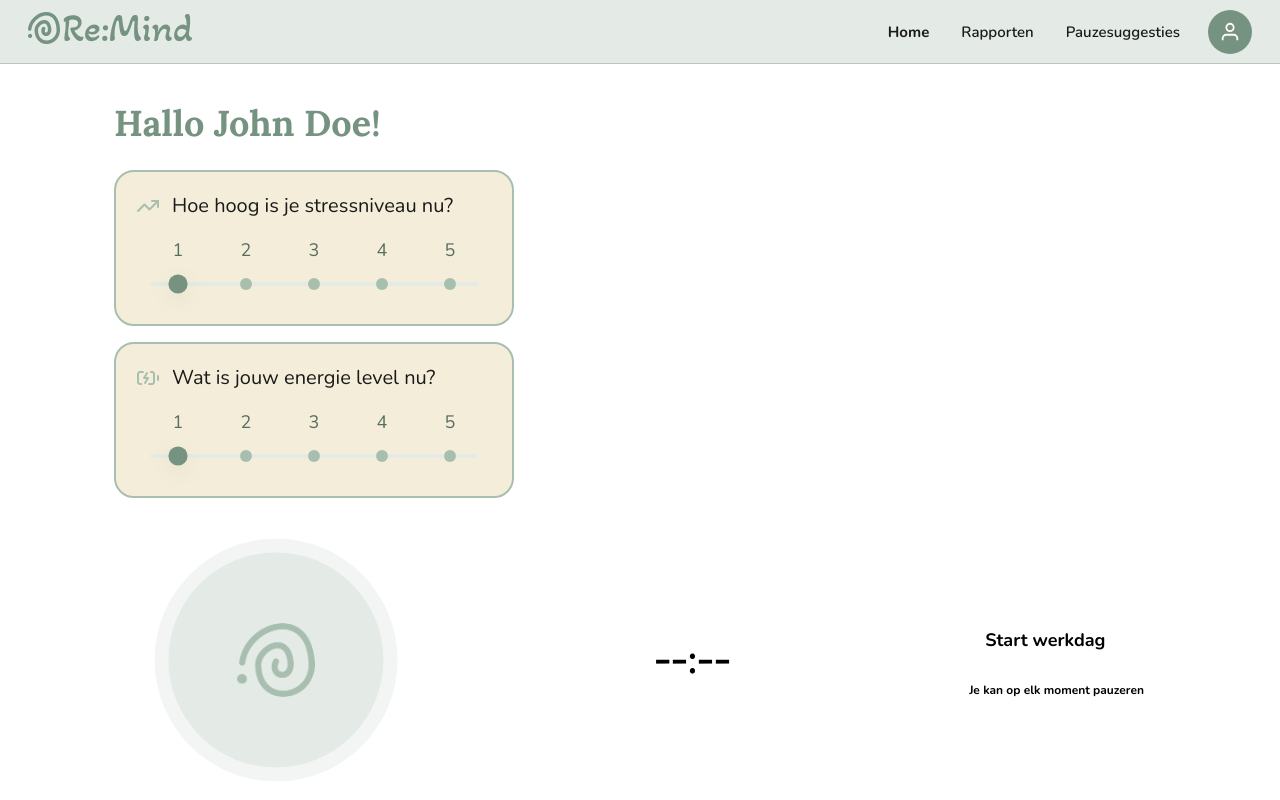
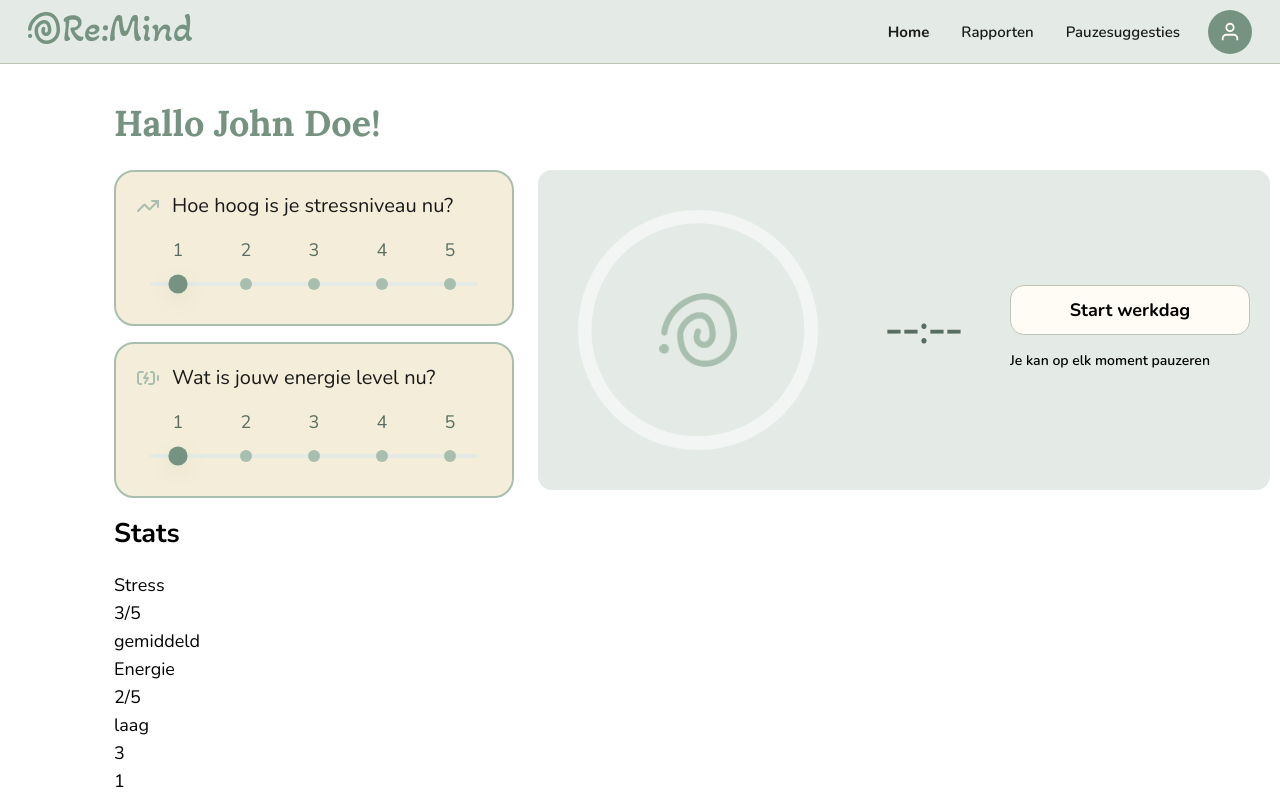
Before and after one commit to sampittois/Re-Mind_App_Individueel, a React (Vite) app in the folder stress-app/frontend/: page / in a window 1280 px wide. Shown: the top 800 px of the page. Built offline with nearby package versions, Linux system fonts and the light colour scheme.

Commit message:
feat: enhance Timer component styles for improved layout and user experience
Co-authored-by: Copilot <copilot@github.com>

```diff
--- a/stress-app/frontend/src/components/Timer.jsx
+++ b/stress-app/frontend/src/components/Timer.jsx
@@ -110,7 +110,7 @@ export default function Timer() {
   const endBreak = () => setOnBreak(false);
 
   return (
-    <div className="card" style={{ borderRadius: 22, padding: 22 }}>
+    <div className="timer-card">
       <div className="hrRow">
         <BreathingLogo progress={progress} active={logoActive} />
 
@@ -121,10 +121,10 @@ export default function Timer() {
         <div className="btnStack">
           {!workStarted && !finished && (
             <>
-              <button className="btn btnPrimary" onClick={startDay}>
+              <button className="btn" onClick={startDay}>
                 Start werkdag
               </button>
-              <div className="muted" style={{ fontWeight: 700, fontSize: 12 }}>
+              <div className="muted">
                 Je kan op elk moment pauzeren
               </div>
             </>
@@ -132,7 +132,7 @@ export default function Timer() {
 
           {workStarted && !finished && !onBreak && (
             <>
-              <button className="btn btnPrimary" onClick={takeBreak}>
+              <button className="btn" onClick={takeBreak}>
                 Neem een pauze
               </button>
               <button className="btn" onClick={endDay}>
@@ -143,13 +143,13 @@ export default function Timer() {
 
           {workStarted && !finished && onBreak && (
             <>
-              <button className="btn btnPrimary" onClick={endBreak}>
+              <button className="btn" onClick={endBreak}>
                 Beëindig pauze
               </button>
               <button className="btn" onClick={endDay}>
                 Beëindig werkdag
               </button>
-              <div className="muted" style={{ fontSize: 12 }}>
+              <div className="muted">
                 Pauzetijd: {formatTime(breakSeconds)}
               </div>
             </>
@@ -157,8 +157,8 @@ export default function Timer() {
 
           {finished && (
             <>
-              <div style={{ fontWeight: 900 }}>Je bent klaar voor vandaag!</div>
-              <button className="btn btnPrimary" onClick={() => alert("Reflectie (demo)")}>
+              <div className="finished-message">Je bent klaar voor vandaag!</div>
+              <button className="btn" onClick={() => alert("Reflectie (demo)")}>
                 Vul nu de reflectie in
               </button>
               <button className="btn" onClick={startDay}>
--- a/stress-app/frontend/src/styles/App.css
+++ b/stress-app/frontend/src/styles/App.css
@@ -21,7 +21,8 @@ a {
 
 .page {
   max-width: 1100px;
-  margin: 0 auto;
+  margin-left: auto;
+  margin-right: auto;
   padding: var(--space-7) var(--space-6) var(--space-10);
 }
 
@@ -40,11 +41,22 @@ a {
 }
 
 /* Rating cards layout */
+.rating-timer-container {
+  display: flex;
+  gap: var(--space-6);
+  align-items: flex-start;
+}
+
 .rating-cards-container {
   display: flex;
   flex-direction: column;
   gap: var(--space-4); /* 16px gap between sliders */
   align-items: flex-start;
+  flex: 1;
+}
+
+.timer-section {
+  flex: 0 0 auto;
 }
 
 .sectionTitle {
--- a/stress-app/frontend/src/styles/timer.css
+++ b/stress-app/frontend/src/styles/timer.css
@@ -5,11 +5,51 @@
   gap: var(--space-4);
 }
 
+.timer-card {
+  max-width: 800px;
+  background: var(--highlight-light);
+  border-radius: var(--radius-md);
+  padding: var(--space-5);
+}
+
 .btnStack {
   display: flex;
   flex-direction: column;
   gap: var(--space-3);
   align-items: flex-start;
+}
+
+.btnStack .btn {
+  width: 240px;
+  background: var(--background);
+  border: var(--border-width-sm) solid var(--border);
+  border-radius: var(--radius-md);
+  color: var(--text-primary);
+  padding: var(--space-3) var(--space-4);
+  font-weight: var(--font-weight-bold);
+  cursor: pointer;
+}
+
+.btnStack .muted {
+  color: var(--text-secondary);
+  font-family: var(--font-family-body);
+  font-size: var(--font-size-xxs);
+  font-weight: var(--font-weight-semibold);
+}
+
+.btnStack > div:not(.muted) {
+  color: var(--text-primary);
+  font-family: var(--font-family-body);
+  font-weight: var(--font-weight-extrabold);
+  font-size: var(--font-size-sm);
+}
+
+.finished-message {
+  color: var(--text-primary);
+  font-family: var(--font-family-body);
+  font-weight: var(--font-weight-extrabold);
+  font-size: var(--font-size-md);
+  margin-bottom: var(--space-2);
 }
 
 .breathingLogo {
@@ -90,9 +130,9 @@
 }
 
 .bigTime {
-  font-family: var(--text-heading-1-font-family);
-  font-size: var(--text-heading-1-font-size);
-  line-height: var(--text-heading-1-line-height);
-  font-weight: var(--text-heading-1-font-weight);
-  letter-spacing: var(--text-heading-1-letter-spacing);
+  font-family: var(--font-family-heading);
+  font-size: var(--font-size-2xl);
+  line-height: var(--line-height-xl);
+  font-weight: var(--font-weight-bold);
+  color: var(--primary-dark);
 }
```
